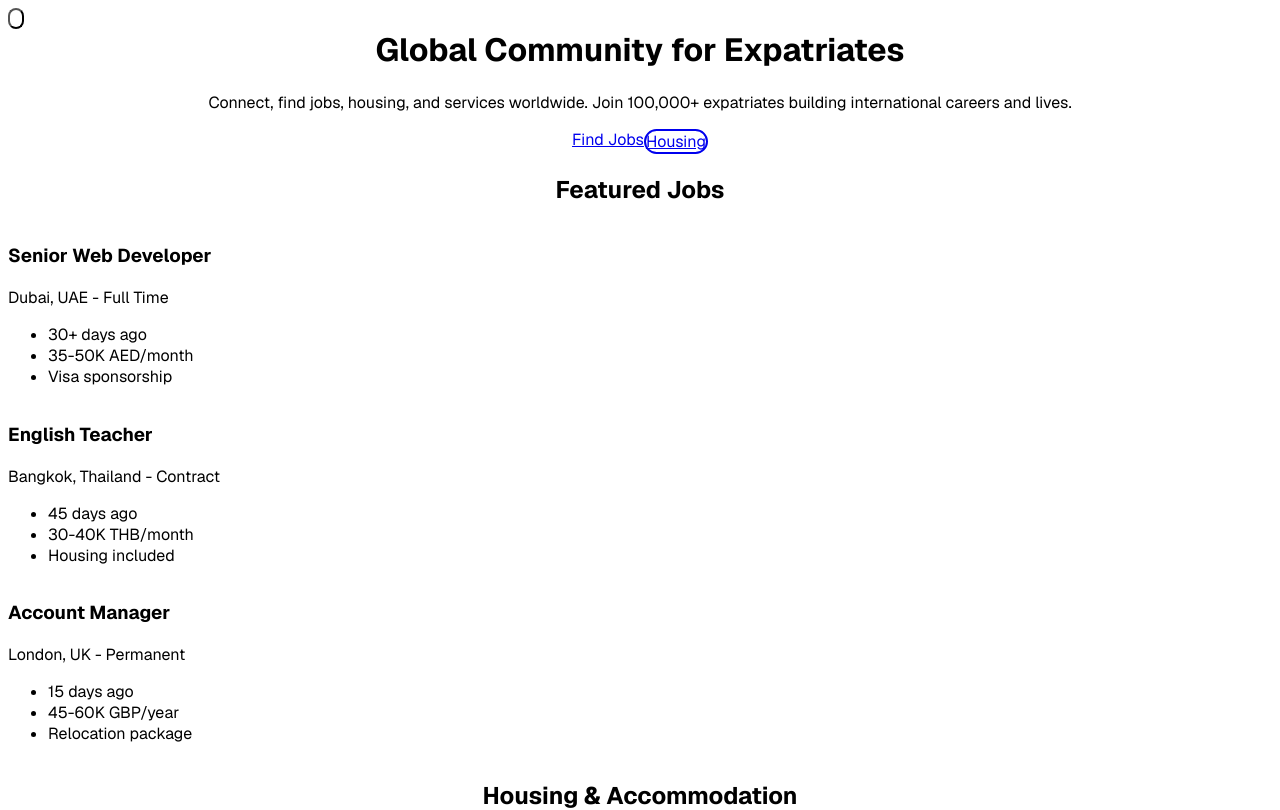
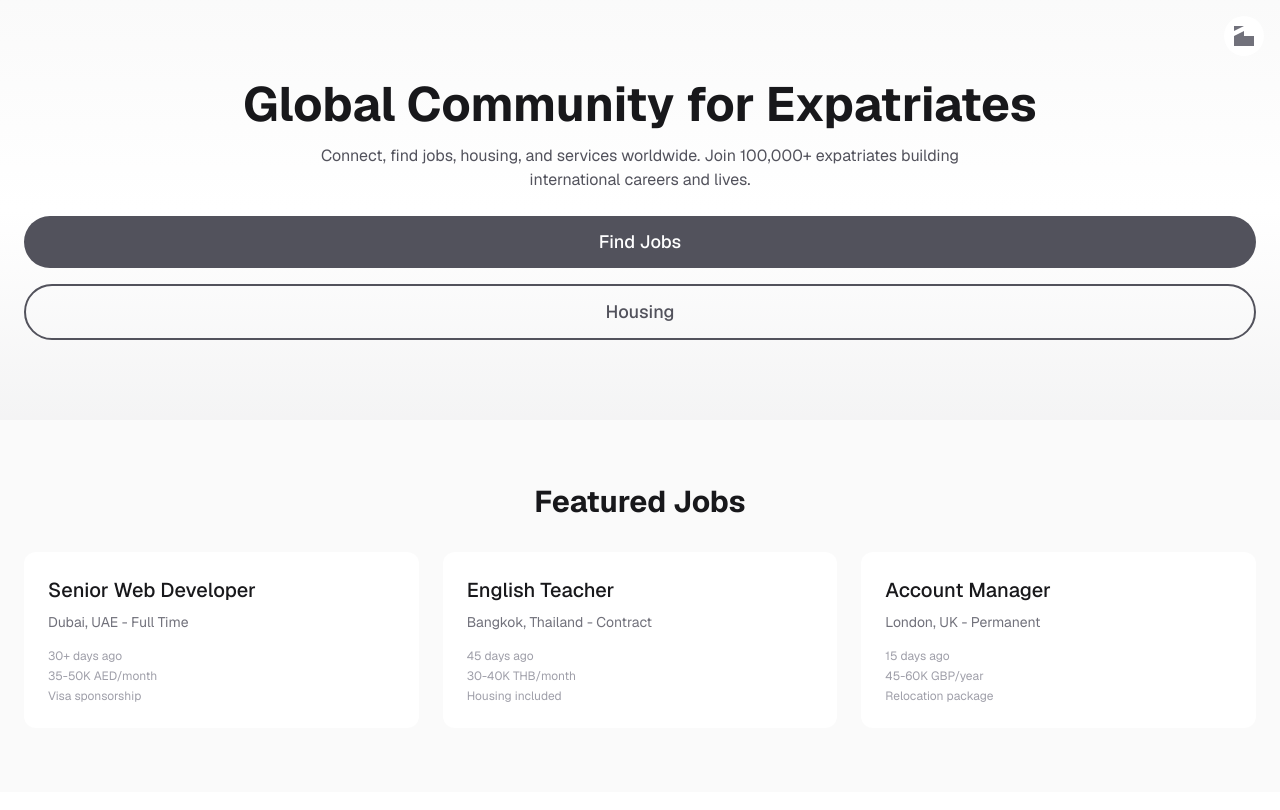
Before and after one commit to SyabAhmad/jobsforexpat.com, a Next.js app: page / in a window 1280 px wide. Shown: the top 810 px of the page. Built offline with nearby package versions, Linux system fonts and the light colour scheme.

Commit message:
fix: use @import tailwindcss for Tailwind CSS 4

```diff
--- a/src/app/globals.css
+++ b/src/app/globals.css
@@ -1,6 +1,4 @@
-@tailwind base;
-@tailwind components;
-@tailwind utilities;
+@import "tailwindcss";
 
 :root {
   --background: #ffffff;
@@ -18,3 +16,8 @@
   --background: #0a0a0a;
   --foreground: #ededed;
 }
+
+body {
+  background: var(--background);
+  color: var(--foreground);
+}
```
